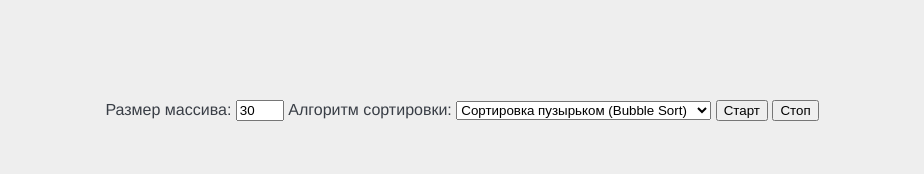
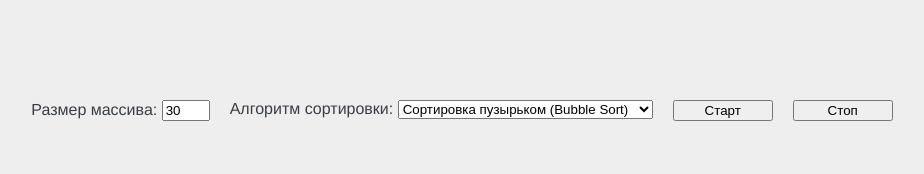
Before and after one commit to miraiy-outh/sort-viz, a plain HTML site: page index.html in a window 1280 px wide. Shown: the whole page, without its empty margins (178-1102 px from the left). Drawn offline with Linux system fonts and the light colour scheme.

Commit message:
refactoring

```diff
--- a/index.html
+++ b/index.html
@@ -11,8 +11,12 @@
 <body>
     <div class="container">
         <div class="controls">
+            <div>
                 <label for="arraySize">Размер массива:</label>
                 <input type="number" class="array__size" id="arraySize" value="30">
+            </div>
+
+            <div>
                 <label for="sortingAlgorithm">Алгоритм сортировки:</label>
                 <select class="sorting-algorithm">
                     <option value="bubbleSort">Сортировка пузырьком (Bubble Sort)</option>
@@ -21,6 +25,8 @@
                     <option value="mergeSort">Сортировка слиянием (Merge Sort)</option>
                     <option value="quickSort">Быстрая сортировка (Quick Sort)</option>
                 </select>
+            </div>
+
             <button class="startButton">Старт</button>
             <button class="stopButton">Стоп</button>
         </div>
--- a/style.css
+++ b/style.css
@@ -24,7 +24,11 @@ body {
 }
 
 .controls {
+    display: flex;
+    flex-direction: row;
+    justify-content: center;
     margin-bottom: 20px;
+    gap: 20px;
 }
 
 .array__container {
@@ -51,10 +55,6 @@ body {
     background-color: var(--bar-color-compare2);
 }
 
-.comparing3 {
-    background-color: var(--bar-color-compare3);
+button {
+    width: 100px;
 }
-
-#stopButton {
-    margin-left: 10px;
-}
```
Lines whose indentation alone changed are shown as unchanged.
